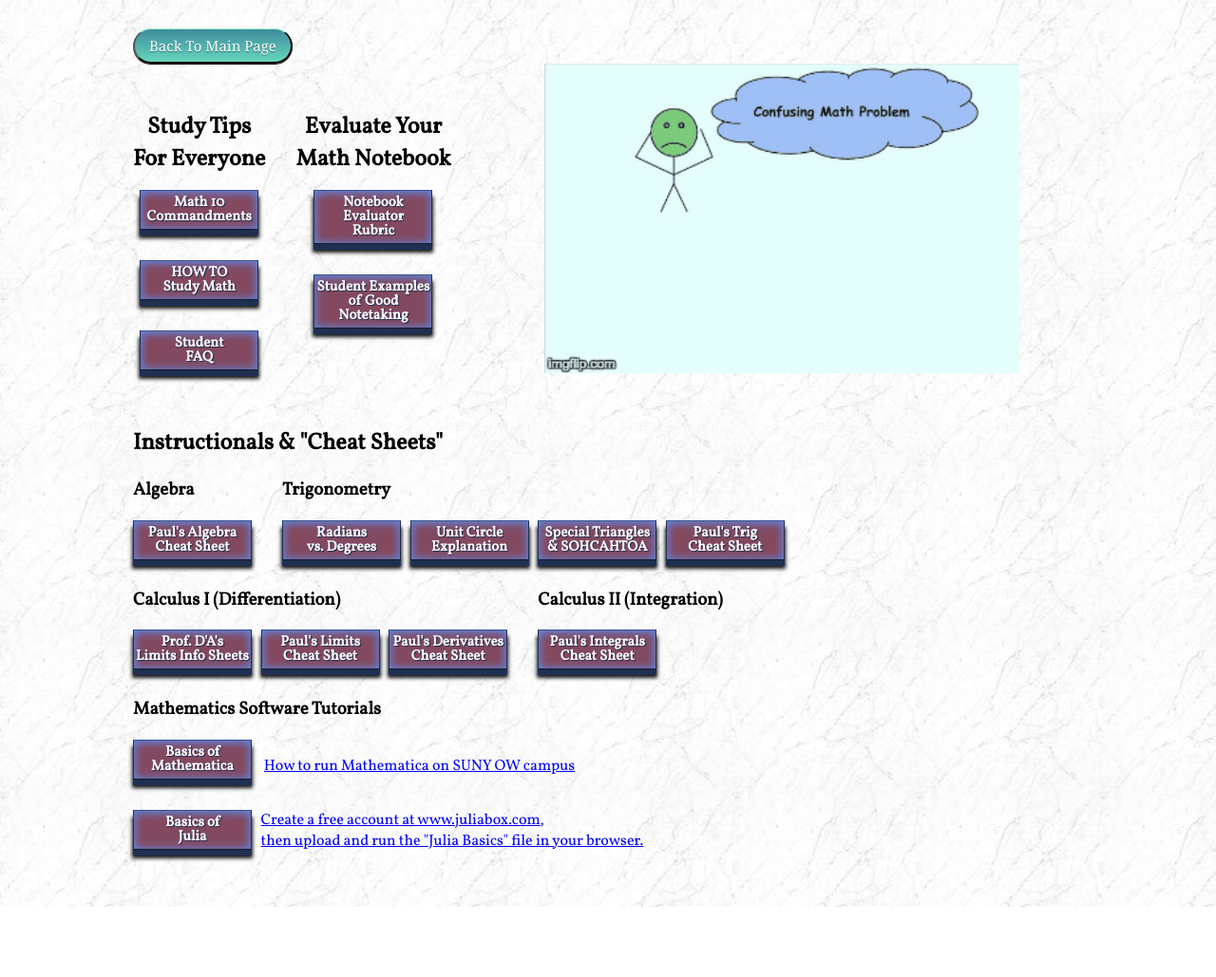
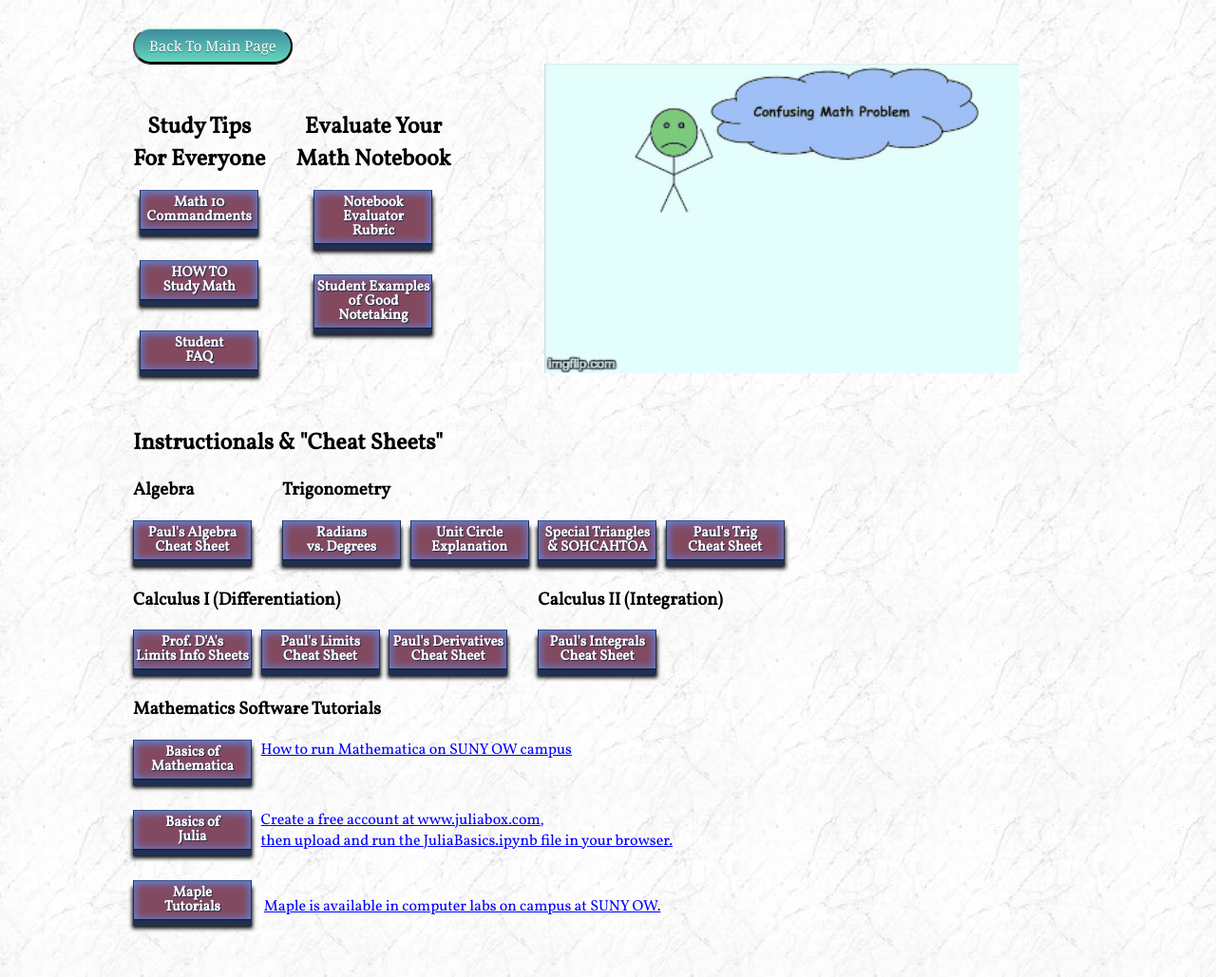
Before and after one commit to jdambroise/jdambroise.github.io, a plain HTML site: page studyaids.html in a window 1280 px wide. Shown: the whole page at 95% size. Before the commit the page ends 955 px from the top, so only its background shows below. Drawn offline with Linux system fonts and the light colour scheme.

Commit message:
maple too

```diff
--- a/studyaids.html
+++ b/studyaids.html
@@ -139,13 +139,20 @@
           onClick="window.location='../mma.html'">
           Basics of<br>Mathematica
         </button>
-        &nbsp;&nbsp; <a href="https://www.oldwestbury.edu/it/faq/help-mathematica">How to run Mathematica on SUNY OW campus</a>
+        &nbsp;&nbsp; <a class="instructions" href="https://www.oldwestbury.edu/it/faq/help-mathematica">How to run Mathematica on SUNY OW campus</a>
         <br>
         <br>
         <button class="punch contents">
           <a href="../JuliaBasics.ipynb" download>Basics of<br>Julia</a>
         </button>
-        &nbsp;&nbsp; <a class="instructions" href="https://www.juliabox.com">Create a free account at www.juliabox.com,<br> then upload and run the "Julia Basics" file in your browser. </a>
+        &nbsp;&nbsp; <a class="instructions" href="https://www.juliabox.com">Create a free account at www.juliabox.com,<br> then upload and run the JuliaBasics.ipynb file in your browser. </a>
+        <br>
+        <br>
+        <button class="punch contents"
+          onClick="window.location='https://www.maplesoft.com/support/training/quickstart.aspx'">
+          Maple <br>Tutorials
+        </button>
+        &nbsp;&nbsp; <a class="instructinos" href="https://www.oldwestbury.edu/it/faq/computer-labs-locations-and-hours">Maple is available in computer labs on campus at SUNY OW.</a>
       </div>
     </div>
   </div>
```
Also changed, not shown: 1 other file.
